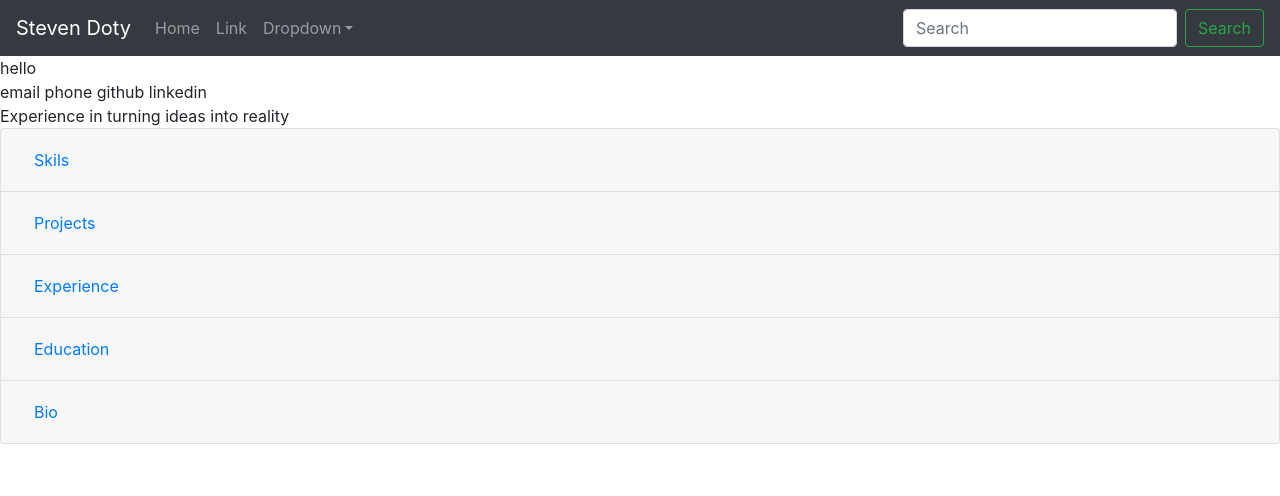
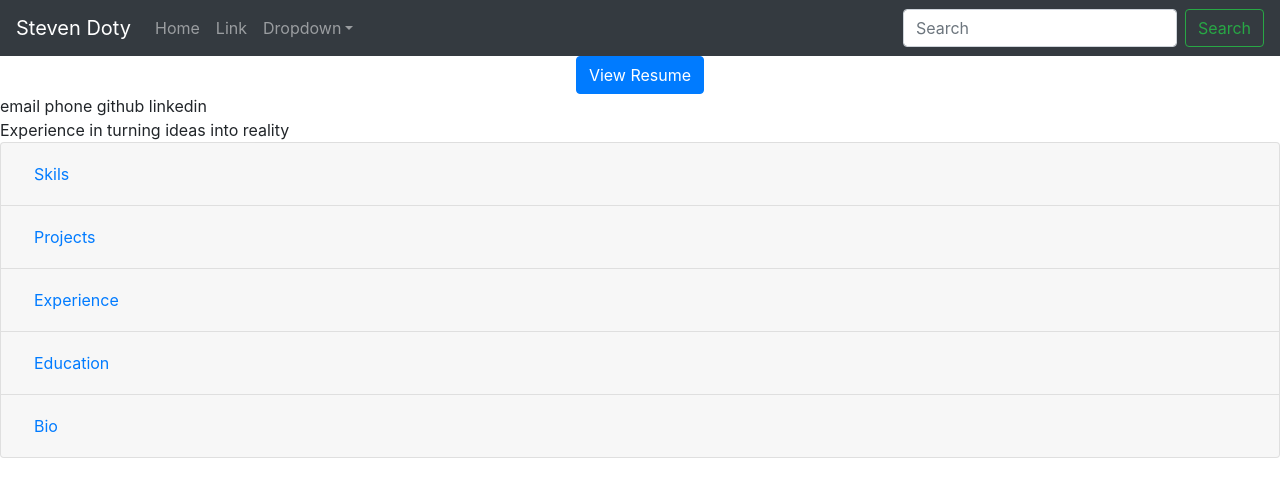
Before and after one commit to stevedoty/steven-doty, a React (Create React App) app: page / in a window 1280 px wide. Shown: the top 496 px of the page. Built offline with nearby package versions, Linux system fonts and the light colour scheme.

Commit message:
create basic ResumeModal

```diff
--- a/src/Components/ResumeModal.js
+++ b/src/Components/ResumeModal.js
@@ -6,54 +6,53 @@
 
   render(){
 
-    // function MyVerticallyCenteredModal(props) {
-    //   return (
-    //     <Modal
-    //       {...props}
-    //       size="lg"
-    //       aria-labelledby="contained-modal-title-vcenter"
-    //       centered
-    //     >
-    //       <Modal.Header closeButton>
-    //         <Modal.Title id="contained-modal-title-vcenter">
-    //           Modal heading
-    //         </Modal.Title>
-    //       </Modal.Header>
-    //       <Modal.Body>
-    //         <h4>Centered Modal</h4>
-    //         <p>
-    //           Cras mattis consectetur purus sit amet fermentum. Cras justo odio,
-    //           dapibus ac facilisis in, egestas eget quam. Morbi leo risus, porta ac
-    //           consectetur ac, vestibulum at eros.
-    //         </p>
-    //       </Modal.Body>
-    //       <Modal.Footer>
-    //         <Button onClick={props.onHide}>Close</Button>
-    //       </Modal.Footer>
-    //     </Modal>
-    //   );
-    // }
-    //
-    // function App() {
-    //   const [modalShow, setModalShow] = React.useState(false);
-    //
-    //   return (
-    //     <>
-    //       <Button variant="primary" onClick={() => setModalShow(true)}>
-    //         Launch vertically centered modal
-    //       </Button>
-    //
-    //       <MyVerticallyCenteredModal
-    //         show={modalShow}
-    //         onHide={() => setModalShow(false)}
-    //       />
-    //     </>
-    //   );
-    // }
+    function MyVerticallyCenteredModal(props) {
+      return (
+        <Modal
+          {...props}
+          size="lg"
+          aria-labelledby="contained-modal-title-vcenter"
+          centered
+        >
+          <Modal.Header closeButton>
+            <Modal.Title id="contained-modal-title-vcenter">
+              Steven Doty
+            </Modal.Title>
+          </Modal.Header>
+          <Modal.Body>
+            <h4>Resume</h4>
+            <p>
+              My resume will go here
+            </p>
+          </Modal.Body>
+          <Modal.Footer>
+            <Button onClick={props.onHide}>Close</Button>
+          </Modal.Footer>
+        </Modal>
+      );
+    }
+
+    function App() {
+      const [modalShow, setModalShow] = React.useState(false);
+
+      return (
+        <div style={{textAlign:"center"}}>
+          <Button variant="primary" onClick={() => setModalShow(true)}>
+            View Resume
+          </Button>
+
+          <MyVerticallyCenteredModal
+            show={modalShow}
+            onHide={() => setModalShow(false)}
+          />
+        </div >
+      );
+    }
 
 
-
-    return(<div>hello</div>)
+    return(
+        <App/>
+    )
   }
 }
 
```
